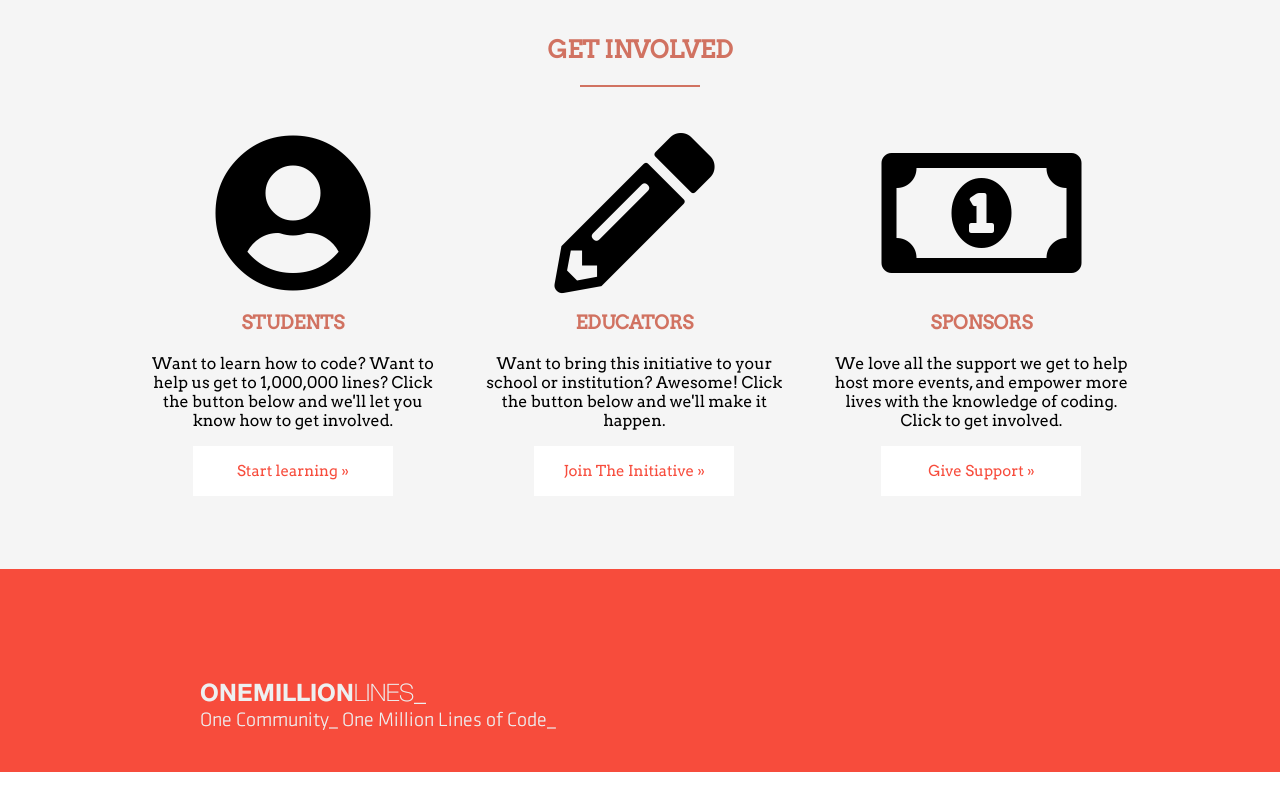
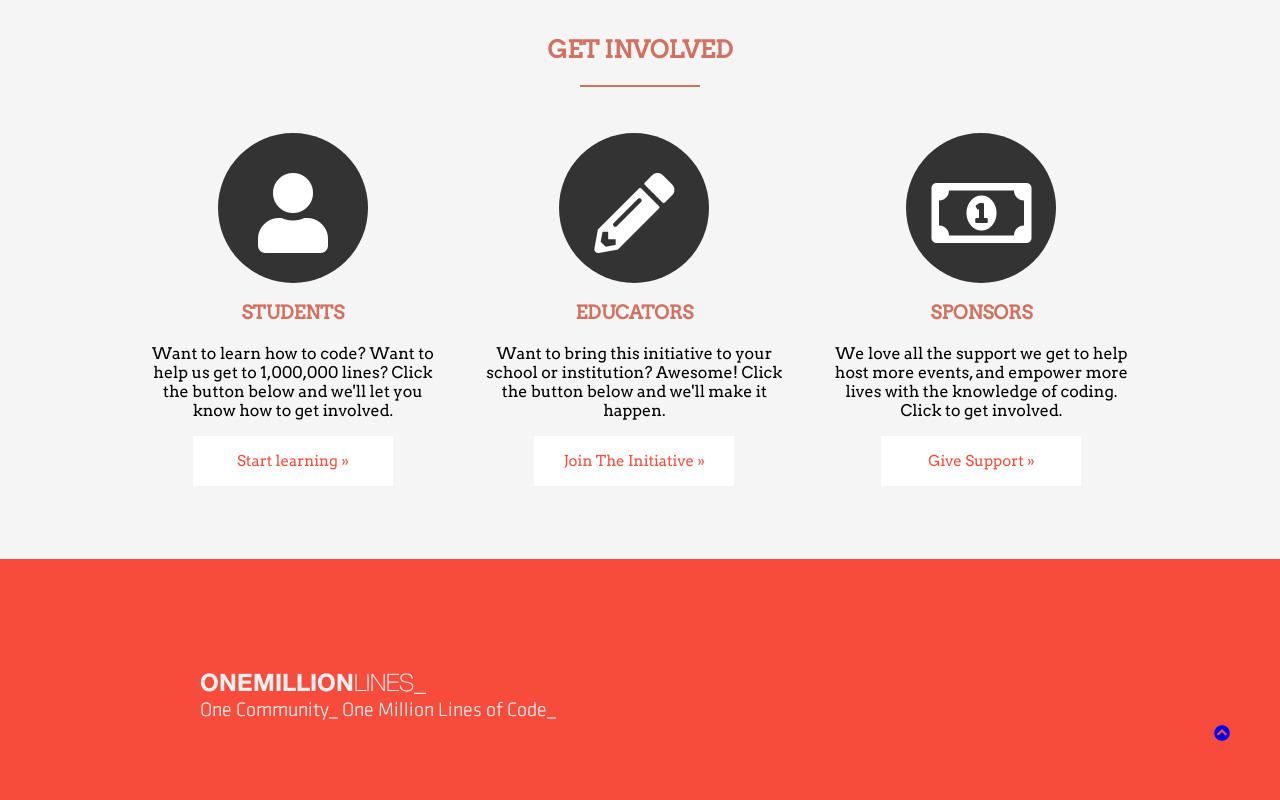
Before and after one commit to Linkels/OML, a plain HTML site: page index.html in a window 1280 px wide. Shown: the part 1008-1808 px from the top of the page. Before the commit the page ends 1780 px from the top, so only its background shows below. Drawn offline with Linux system fonts and the light colour scheme.

Commit message:
rajout back to top + icone border

```diff
--- a/css/custom.css
+++ b/css/custom.css
@@ -208,3 +208,17 @@ footer {
   }
 }
 /* fin de la navbar et get invo respon */
+
+/* back to top */
+#back-to-top {
+  text-align: right;
+  padding-right: 50px;
+}
+/* fin du back to top */
+
+.fa-stack {
+  border-radius: 50%;
+  background-color: #333333;
+  width: 150px;
+  height: 150px;
+}
--- a/index.html
+++ b/index.html
@@ -91,7 +91,7 @@
         <div id="ico">
       <div id="wrapper">
         <ul id="menu">
-          <li><center><i class="fas fa-user-circle fa-10x"></i><br>
+          <li><center><i class="fas fa-user fa-stack fa-inverse fa-5x"></i></i><br>
           <font color="#d17261"><h3>STUDENTS</h3></font>
 Want to learn how to code? Want to<br>
 help us get to 1,000,000 lines? Click<br>
@@ -103,7 +103,7 @@ help us get to 1,000,000 lines? Click<br>
     </p></div></li>
     </center>
   <li>&nbsp&nbsp&nbsp&nbsp&nbsp&nbsp&nbsp&nbsp&nbsp&nbsp&nbsp&nbsp&nbsp&nbsp&nbsp</li>
-          <li><center><i class="fas fa-pencil-alt fa-10x"></i><br>
+          <li><center><i class="fas fa-pencil-alt fa-stack fa-inverse fa-5x"></i><br>
             <font color="#d17261"><h3>EDUCATORS</h3></font>
           Want to bring this initiative to your<br>
            school or institution? Awesome! Click<br>
@@ -116,7 +116,7 @@ help us get to 1,000,000 lines? Click<br>
              </div></li>
            </center>
   <li>&nbsp&nbsp&nbsp&nbsp&nbsp&nbsp&nbsp&nbsp&nbsp&nbsp&nbsp&nbsp&nbsp&nbsp&nbsp</li>
-          <li><center><i class="far fa-money-bill-alt fa-10x"></i></i><br>
+          <li><center><i class="far fa-money-bill-alt fa-stack fa-inverse fa-5x"></i></i><br>
             <font color="#d17261"><h3>SPONSORS</h3></font>
           We love all the support we get to help<br>
            host more events, and empower more<br>
@@ -133,18 +133,19 @@ help us get to 1,000,000 lines? Click<br>
     </div>
     </div><!-- /#get-involved -->
 
+
+
 <!-- Footer !-->
     <footer>
       <br><br><br><br><br><br>
       <img src="images/one-million-bottom-brand.png">
+      <!-- fléche href="#" !-->
+          <div id="back-to-top">
+      <a href="#"><i class="fas fa-chevron-circle-up"></i></a>
+          </div><!-- /#back-to-top -->
       <br><br><br>
     </footer>
 <!-- fin du footer !-->
 
-<!-- fléche href="#" !-->
-    <div id="back-to-top">
-
-    </div><!-- /#back-to-top -->
-
   </body>
 </html>
```
